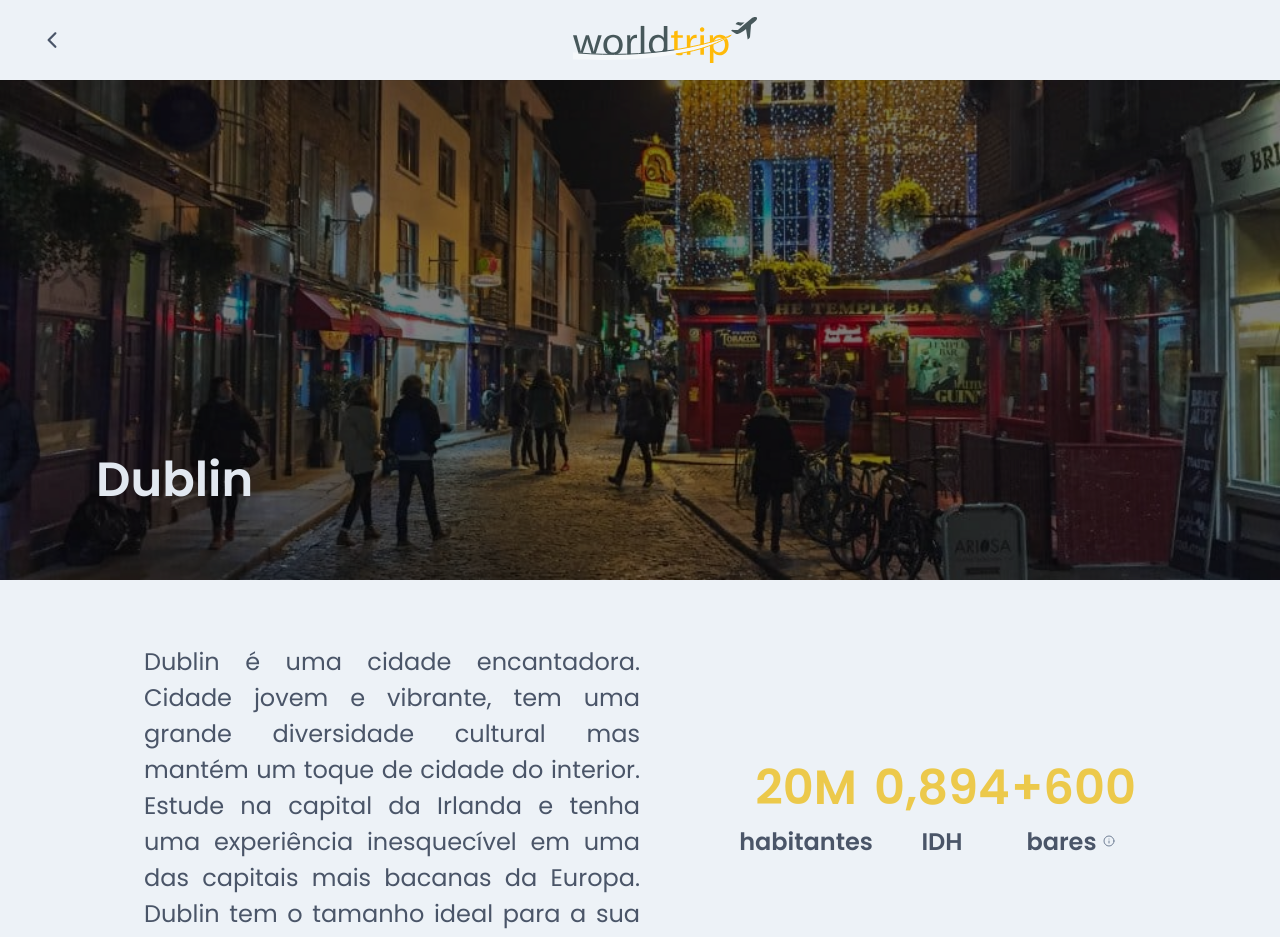
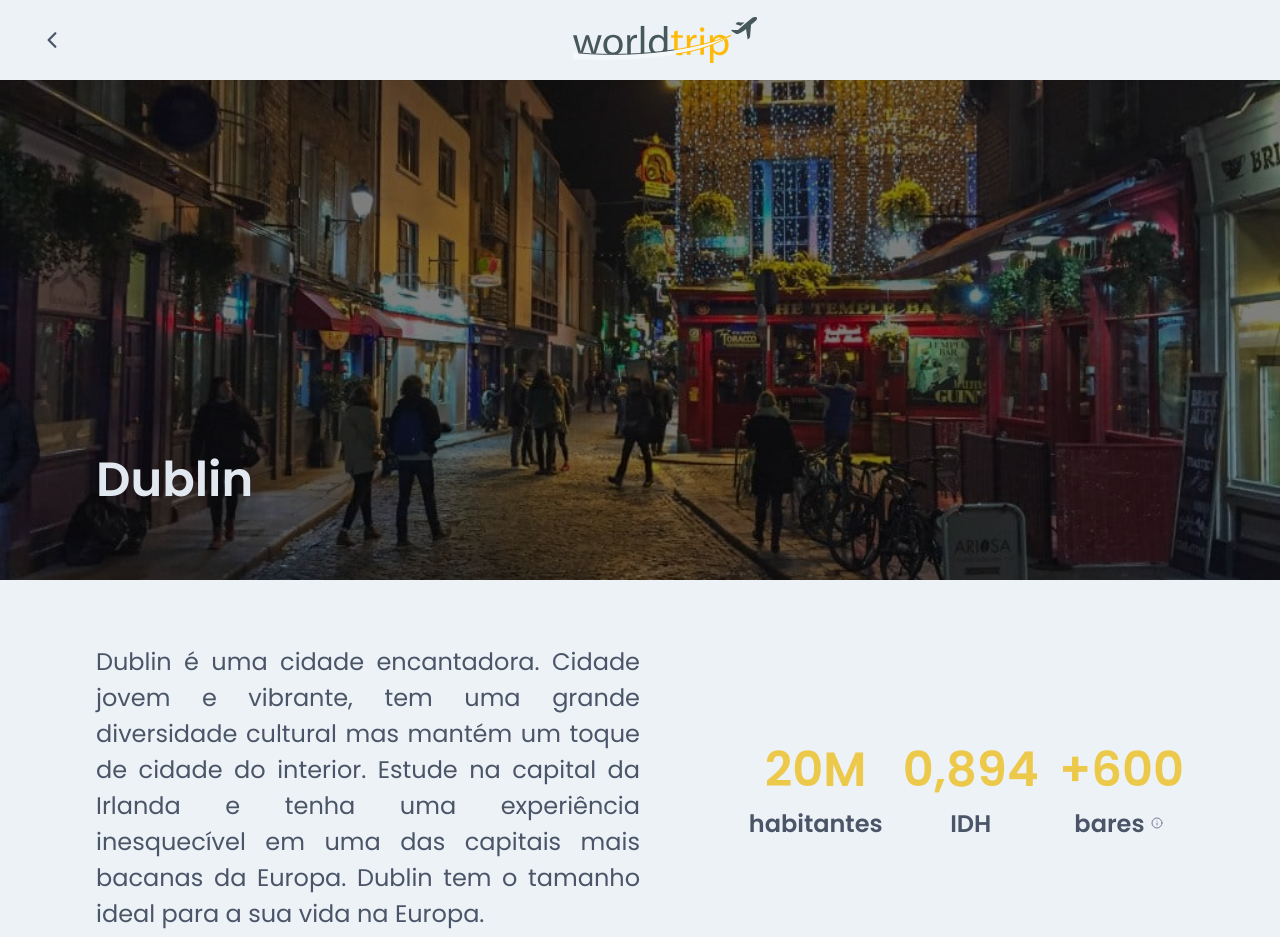
Before and after one commit to esterfania/world-trip, a Next.js app: page /cities in a window 1280 px wide. Shown: the top 937 px of the page. Built offline with nearby package versions, Linux system fonts and the light colour scheme.

Commit message:
styles: fix styles

```diff
--- a/src/components/CityInfo/index.tsx
+++ b/src/components/CityInfo/index.tsx
@@ -6,9 +6,10 @@ export function CityInfo() {
     <Flex
       aling='center'
       justifyContent='space-between'
-      mx={['8', '16']}
-      my={[8, '16']}
+      mx={[4, 4, 24]}
+      my={[8, 16]}
       wrap='wrap'
+      direction={['column', 'row']}
     >
       <Text
         fontWeight='400'
--- a/src/pages/[city].tsx
+++ b/src/pages/[city].tsx
@@ -9,7 +9,7 @@ export default function CityDetails() {
     <>
       <Header isVisibleBackButton />
       <BannerCity />
-      <Box as='main' maxWidth='1120' m='auto'>
+      <Box as='main' m='auto'>
         <CityInfo />
       </Box>
       <Footer />
```
Also changed, not shown: src/components/CardList/index.tsx (added, +8 -0 lines).
